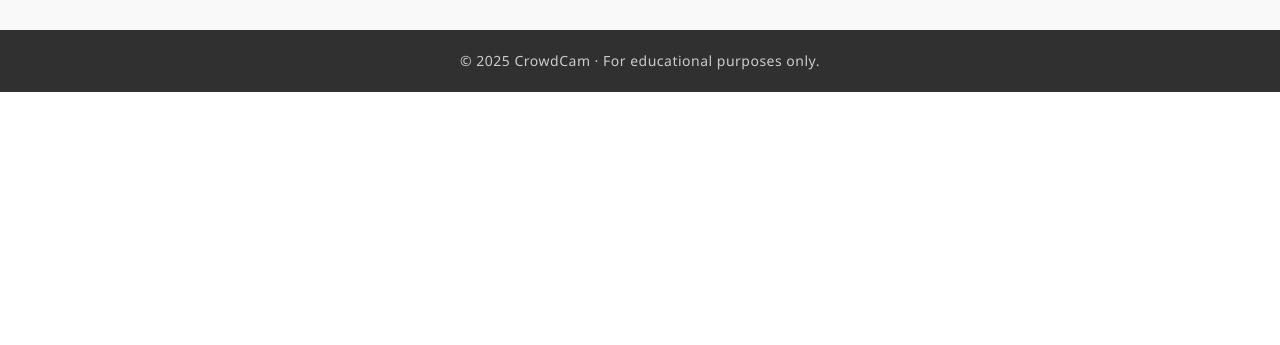
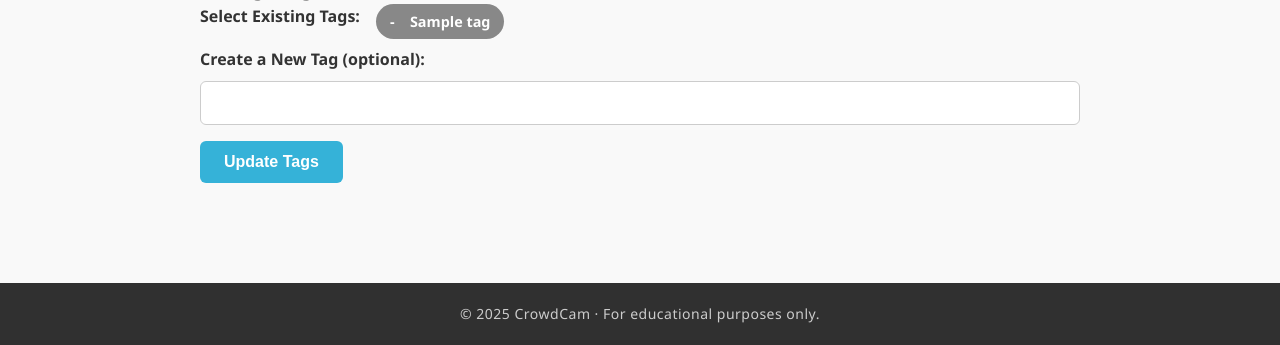
Before and after one commit to crowdcam/crowdcam, a Django app: a page that uses media_app/templates/media_app/view.html in a window 1280 px wide, after a click on "Organizations". Shown: the part 827-1172 px from the top of the page. Before the commit the page ends 919 px from the top, so only its background shows below. Run offline with Django 5.2, Linux system fonts and the light colour scheme; a user stored in the database is signed in; tables that the repository leaves empty hold one stand-in row (values such as "Sample post").

Commit message:
Added Tags

```diff
--- a/crowd_app/admin.py
+++ b/crowd_app/admin.py
@@ -1,6 +1,4 @@
 from django.contrib import admin
-from .models import Tag
 
 # Every model must be registered in the admin.py
 # file in order for it to be usable on the admin (dev) dashboard
-admin.site.register(Tag)
--- a/crowd_app/templates/crowd_app/main_page_template.html
+++ b/crowd_app/templates/crowd_app/main_page_template.html
@@ -30,6 +30,7 @@
                             <a href="#">{{ org.name }}</a>
                             <ul class="sub-dropdown">
                                 <li><a href="{% url 'media_app:media_index' org.slug %}">View Media</a></li>
+                                <li><a href="{% url 'media_app:tag_index' org.slug %}">View Tags</a></li>
                                 <li><a href="{% url 'media_app:upload' org.slug %}">Upload Image</a></li>
                             </ul>
                         </li>
--- a/media_app/admin.py
+++ b/media_app/admin.py
@@ -1,5 +1,6 @@
 from django.contrib import admin
-from .models import Media
+from .models import Media, Tag
 
 # Register your models here.
 admin.site.register(Media)
+admin.site.register(Tag)
--- a/media_app/forms.py
+++ b/media_app/forms.py
@@ -1,5 +1,6 @@
 from django import forms
 from django.core.exceptions import ValidationError
+from .models import Tag
 
 # new class for multiple files
 class MultipleFileInput(forms.ClearableFileInput):
@@ -22,6 +23,27 @@ class MultipleFileField(forms.FileField):
 class MediaForm(forms.Form):
     file_field = MultipleFileField()
 
+    new_tag_name = forms.CharField(
+        max_length=50,
+        required=False,
+        label="Create a new tag (Optional)"
+    )
+
+    def __init__(self, *args, **kwargs):
+        # pop organization from kwargs, or set org to none
+        org = kwargs.pop('organization', None)
+        # call form init
+        super().__init__(*args, **kwargs)
+        self.fields['tags'] = forms.ModelMultipleChoiceField(
+            queryset= Tag.objects.none(),
+            widget= forms.CheckboxSelectMultiple,
+            required= False,
+        )
+        # if org has value
+        if org:
+            # set tag field to all organizations tags
+            self.fields['tags'].queryset = Tag.objects.filter(organization=org)
+
     # different clean, this one checks file types.
     def clean_file_field(self):
         ALLOWED_FILES = ["image/jpeg", "image/jpg", "image/gif", "image/png", "image/webp"]
@@ -30,3 +52,23 @@ class MediaForm(forms.Form):
             if file.content_type not in ALLOWED_FILES:
                 raise ValidationError(f"{file.name} is not a supported image type.")
         return files
+
+
+class MediaTagForm(forms.Form):
+    tags = forms.ModelMultipleChoiceField(
+        queryset=Tag.objects.none(),
+        widget=forms.CheckboxSelectMultiple(),
+        required=False,
+        label="Select Tags"
+    )
+    new_tag_name = forms.CharField(
+        max_length=50,
+        required=False,
+        label="Add a New Tag"
+    )
+
+    def __init__(self, *args, **kwargs):
+        organization = kwargs.pop('organization', None)
+        super().__init__(*args, **kwargs)
+        if organization:
+            self.fields['tags'].queryset = Tag.objects.filter(organization=organization)
--- a/media_app/templates/media_app/view.html
+++ b/media_app/templates/media_app/view.html
@@ -14,9 +14,39 @@
     Status: {{ media.status }}<br>
     Created: {{ media.created }}<br>
     <img src="{{ media.media_path.url }}"><br>
+    <p>Tags:
+        {% for tag in media.tag.all %}
+        {{tag.name}}
+        {% empty %}
+        {{ "No Tag" }}
+        {% endfor %}
+        </p>
 
     {% if can_delete %}
     <a class="btn-delete" href="{% url 'media_app:media_delete' org.slug media.id %}" onclick="return confirm('Are you sure you want to delete this image?');">Delete</a>
+
+    <h3>Manage Tags:</h3>
+    <form method="post" enctype="multipart/form-data">
+        {% csrf_token %}
+        <div class="tag-pill-checkboxes">
+            <label>Select Existing Tags:</label><br>
+            {% for tag in form.fields.tags.queryset %}
+                <label class="pill-checkbox" style="background-color: {{ tag.bg_color }}">
+                    <input type="checkbox" name="tags" value="{{ tag.pk }}" id="tag_{{ tag.pk }}"
+                        {% if tag in media.tag.all %}checked{% endif %}>
+                    <span class="pill-text">{{ tag.name }}</span>
+                </label>
+            {% endfor %}
+        </div>
+
+
+        <div>
+            <label for="{{form.new_tag_name.id_for_label}}">Create a New Tag (optional):</label>
+            {{form.new_tag_name}}
+            {{form.new_tag_name.errors}}
+        </div>
+        <button type="submit">Update Tags</button>
+    </form>
     {% endif %}
 
     {% else %}
--- a/media_app/urls.py
+++ b/media_app/urls.py
@@ -8,4 +8,7 @@ urlpatterns = [
     path('delete/<int:media_id>', views.delete_media, name='media_delete'),
     path("<int:media_id>", views.media_view, name="media_view"),
     path("upload/", views.upload, name="upload"),
+    path("tags/", views.tag_index, name="tag_index"),
+    path("tags/<int:tag_id>", views.tag_view, name="tag_view"),
+    path('tags/delete/<int:tag_id>', views.delete_tag, name='tag_delete'),
 ]
--- a/media_app/views.py
+++ b/media_app/views.py
@@ -1,11 +1,30 @@
 from django.shortcuts import render, redirect, get_object_or_404
 from django.contrib.auth.decorators import login_required
 from django.urls import reverse
-from .models import Media
+from .models import Media, Tag
 from organization.models import Organization
 from organization.utils import user_has_mod_perms, user_has_user_perms
-from .forms import MediaForm
+from .forms import MediaForm, MediaTagForm
+import random
 
+# colors for random bg
+colors = [
+    "#F07857",
+    "#43A5BE",
+    "#53BDA5",
+    "#F5C26B",
+    "#253342",
+    "#CBD6E2",
+    "#4FB06D",
+    "#F07857",
+    "#EBB8DD",
+    "#5C62D6",
+    "#BE398D",
+    "#D49137",
+    "#CAE7D3",
+    "#BF2C34",
+    "#800080",
+]
 # Create your views here.
 @login_required()
 def media_index(request, org_slug):
@@ -29,10 +48,36 @@ def media_view(request, org_slug, media_id):
     media = get_object_or_404(Media, id=media_id, organization=org)
 
     can_delete = request.user.has_perm('mod', org) or media.user == request.user
+
+    if request.method == 'POST':
+        form = MediaTagForm(request.POST, organization=org)
+        if form.is_valid():
+            selected_tags = form.cleaned_data['tags']
+            new_tag_name = form.cleaned_data.get('new_tag_name', '').strip()
+
+            if new_tag_name:
+                new_tag, created = Tag.objects.get_or_create(
+                    name= new_tag_name,
+                    organization= org,
+                    bg_color= random.choice(colors)
+                )
+                selected_tags = list(selected_tags)
+                selected_tags.append(new_tag)
+
+            media.tag.set(selected_tags)
+            return redirect('media_app:media_view', org_slug= org.slug, media_id= media.id)
+
+    else:
+        form = MediaTagForm(
+            initial= {'tags': media.tag.all()},
+            organization= org,
+        )
+
     context = {
         "media": media,
         "org": org,
-        'can_delete': can_delete
+        'can_delete': can_delete,
+        'form': form,
     }
     return render(request, "media_app/view.html", context)
 
@@ -46,26 +91,33 @@ def upload(request, org_slug):
     user_has_user_perms(request.user, org.id)
 
     if request.method == 'POST':
-        form = MediaForm(request.POST, request.FILES)
+        form = MediaForm(request.POST, request.FILES, organization=org)
         if form.is_valid():
             files = form.cleaned_data['file_field']
+            tags = list(form.cleaned_data.get('tags', []))
+            new_tags_name = form.cleaned_data.get('new_tag_name')
 
-            print(f"Received {len(files)} file(s):", files)
+            if new_tags_name:
+                new_tag = Tag.objects.create (
+                    name= new_tags_name,
+                    organization= org,
+                    bg_color= random.choice(colors)
+                )
+                tags.append(new_tag)
 
             for file in files:
-                print(f"Saving file: {file.name}")
                 media = Media.objects.create (
                     media_path = file,
                     user = request.user,
                     organization = org,
-                    tag = None,
                 )
+                media.tag.set(tags)
 
             media.save()
             # send user to media index page after success
             return redirect(reverse('media_app:media_index', args=[org_slug]))
     else:
-        form = MediaForm()
+        form = MediaForm(organization=org)
     return render(request, "media_app/upload.html", {'form': form, 'org': org})
 
 @login_required()
@@ -77,3 +129,39 @@ def delete_media(request, org_slug, media_id):
     media.media_path.delete(save=False)  # Delete the file from disk
     media.delete()                      # Delete the record from DB
     return redirect(reverse('media_app:media_index', args=[org_slug]))
+
+@login_required
+def tag_index(request, org_slug):
+    org = get_object_or_404(Organization, slug=org_slug)
+    user_has_user_perms(request.user, org.id)
+
+    tags = Tag.objects.filter(organization=org).order_by("-name")
+
+    context = {
+        "tags": tags,
+        "org": org
+    }
+    return render(request, "media_app/tag_index.html", context)
+
+@login_required()
+def tag_view(request, org_slug, tag_id):
+    org = get_object_or_404(Organization, slug=org_slug)
+    user_has_user_perms(request.user, org.id)
+
+    tag = get_object_or_404(Tag, id= tag_id, organization= org)
+    media_list = Media.objects.filter(tag= tag).order_by("-created")
+
+    context = {
+        "tag": tag,
+        "media_list": media_list,
+        "org": org,
+    }
+    return render(request, "media_app/tag_view.html", context)
+
+@login_required()
+def delete_tag(request, org_slug, tag_id):
+    org = get_object_or_404(Organization, slug=org_slug)
+    tag = get_object_or_404(Tag, id=tag_id, organization= org)
+
+    tag.delete()                      # Delete the record from DB
+    return redirect(reverse('media_app:tag_index', args=[org_slug]))
--- a/resources/global_styles.css
+++ b/resources/global_styles.css
@@ -109,6 +109,26 @@ form label {
     display: block;
     margin-bottom: 8px;
     color: #333;
+}
+
+.tag-list {
+  list-style: none;
+  padding: 0;
+  margin: 0;
+  display: flex;
+  flex-wrap: wrap;
+  gap: 8px;
+}
+
+.tag-pill {
+  display: inline-block;
+  background-color: #e0f7fa; /* light blue */
+  color: #00796b; /* darker teal */
+  padding: 5px 12px;
+  border-radius: 9999px; /* maximum roundness */
+  font-size: 0.9em;
+  font-weight: 500;
+  text-align: center;
 }
 
 /* Buttons */
@@ -245,6 +265,82 @@ button:hover {
     background-color: #4a4a4a;
 }
 
+/* tag styles */
+.tag-list {
+    list-style: none;
+    padding: 0;
+    margin: 0;
+    display: flex;
+    flex-wrap: wrap;
+    gap: 8px;
+}
+
+.tag-pill {
+    display: inline-block;
+    background-color: #e0f7fa;
+    color: white;
+    padding: 5px 12px;
+    border-radius: 9999px;
+    font-size: 0.9em;
+    font-weight: 500;
+    text-align: center;
+}
+
+.tag-pill a {
+    color: white;
+    text-decoration: none;
+    font-weight: bold;
+}
+
+.tag-pill-checkboxes {
+    display: flex;
+    flex-wrap: wrap;
+    gap: 8px;
+}
+
+.pill-checkbox {
+    position: relative;
+    display: inline-flex;
+    align-items: center;
+    padding: 6px 14px;
+    border-radius: 9999px;
+    font-size: 0.9em;
+    font-weight: 500;
+    color: white;
+    cursor: pointer;
+    font-weight: bold;
+    transition: background-color 0.3s, color 0.3s;
+}
+
+/* Hide default checkbox */
+.pill-checkbox input[type="checkbox"] {
+    display: none;
+}
+
+.pill-text {
+    position: relative;
+    padding-left: 20px; /* space for the + / - */
+}
+
+/* + symbol before text by default */
+.pill-text::before {
+    content: "+";
+    position: absolute;
+    left: 0;
+    font-weight: bold;
+}
+
+/* When the checkbox is checked, change the symbol to - */
+.pill-checkbox input[type="checkbox"]:checked + .pill-text::before {
+    content: "-";
+}
+
+/* When checked, bold the text and optionally change colors */
+.pill-checkbox input[type="checkbox"]:checked + .pill-text {
+    border-radius: 9999px;
+    transition: background-color 0.3s, color 0.3s;
+}
+
 /* Footer */
 footer {
     background-color: #303030;
```
Also changed, not shown: crowd_app/models.py (+0 -7 lines), media_app/models.py (+9 -1 lines), media_app/templates/media_app/index.html (+7 -0 lines), media_app/templates/media_app/tag_index.html (added, +18 -0 lines), media_app/templates/media_app/tag_view.html (added, +28 -0 lines), media_app/templates/media_app/upload.html (+20 -1 lines), .devcontainer/customizations/vscode/settings.json (added), crowd_app/migrations/0002_delete_tag.py (added), media_app/migrations/0002_remove_media_tag_tag_media_tag.py (added), media_app/migrations/0003_tag_bg_color.py (added).
